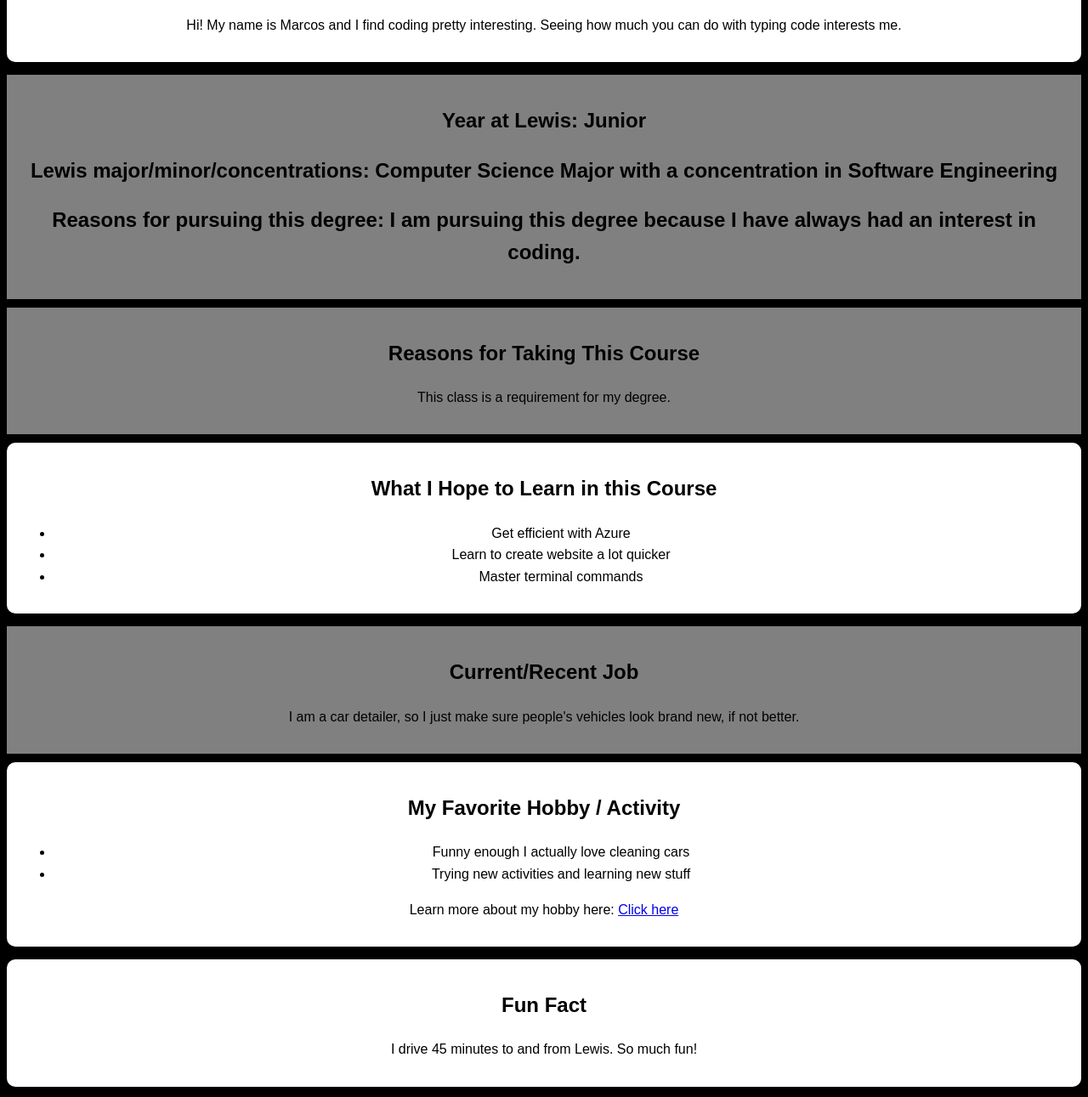
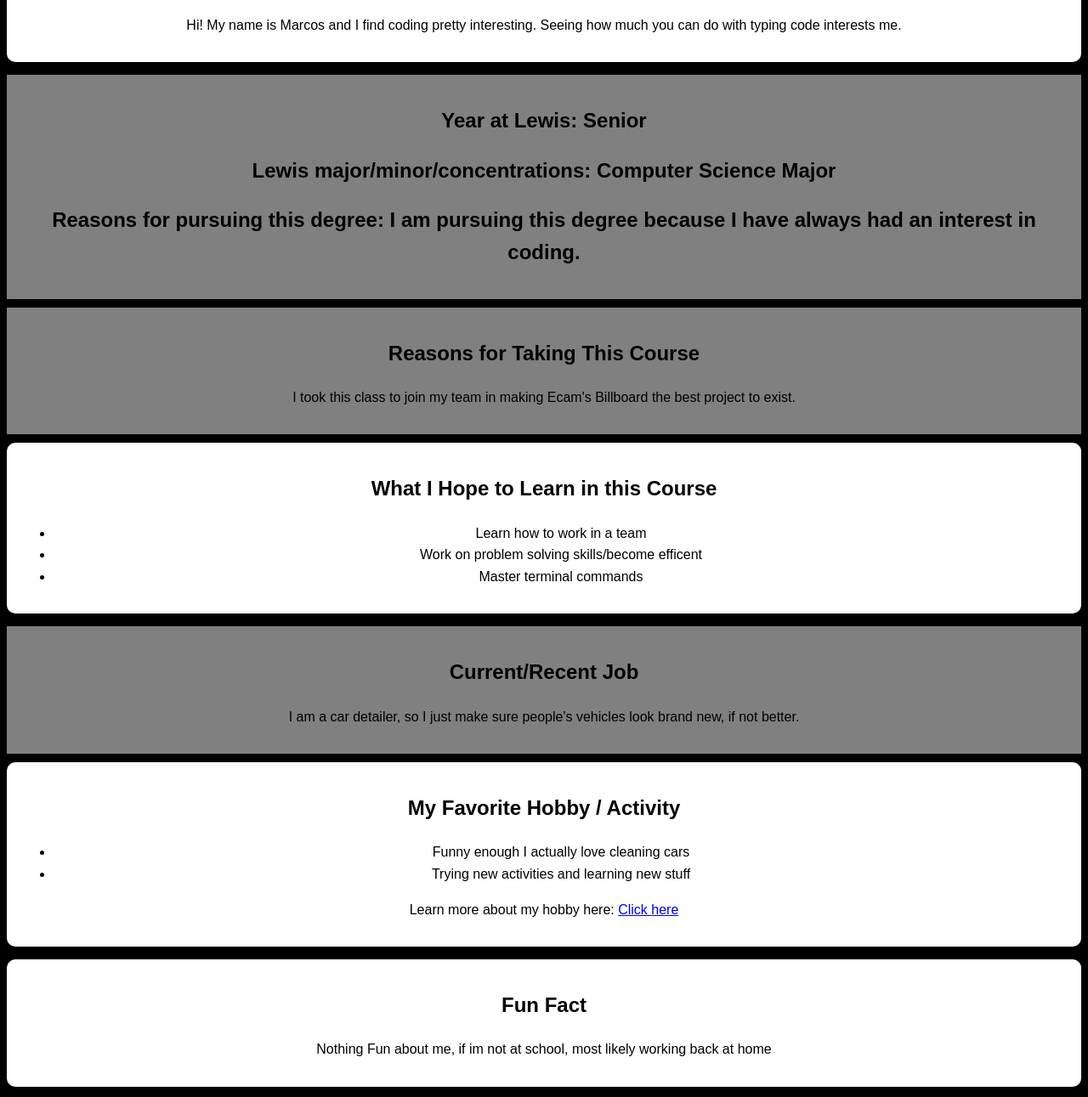
Before and after one commit to mesparza0/me, a plain HTML site: page index.html in a window 1280 px wide. Shown: the part 1228-2519 px from the top of the page at 85% size. Drawn offline with Linux system fonts and the light colour scheme.

Commit message:
newchanges

```diff
--- a/index.html
+++ b/index.html
@@ -70,23 +70,23 @@
 
 <!-- Year and Major Section -->
 <section class="lewis">
-    <h2>Year at Lewis: Junior</h2>
-    <h2>Lewis major/minor/concentrations: Computer Science Major with a concentration in Software Engineering</h2>
+    <h2>Year at Lewis: Senior</h2>
+    <h2>Lewis major/minor/concentrations: Computer Science Major </h2>
     <h2>Reasons for pursuing this degree: I am pursuing this degree because I have always had an interest in coding.</h2>
 </section>
 
 <!-- Course Information -->
 <section class="course">
     <h2>Reasons for Taking This Course</h2>
-    <p>This class is a requirement for my degree.</p>
+    <p>I took this class to join my team in making Ecam's Billboard the best project to exist.</p>
 </section>
 
 <!-- What I Hope to Learn in this Course -->
 <section class="learning-goals">
     <h2>What I Hope to Learn in this Course</h2>
     <ul>
-        <li>Get efficient with Azure</li>
-        <li>Learn to create website a lot quicker</li>
+        <li>Learn how to work in a team</li>
+        <li>Work on problem solving skills/become efficent</li>
         <li>Master terminal commands</li>
     </ul>
 </section>
@@ -110,7 +110,7 @@
 <!-- Fun Fact Section -->
 <section class="fun-fact">
     <h2>Fun Fact</h2>
-    <p>I drive 45 minutes to and from Lewis. So much fun!</p>
+    <p>Nothing Fun about me, if im not at school, most likely working back at home</p>
 </section>
 </body>
 </html>
```
Also changed, not shown: 2 other files.
